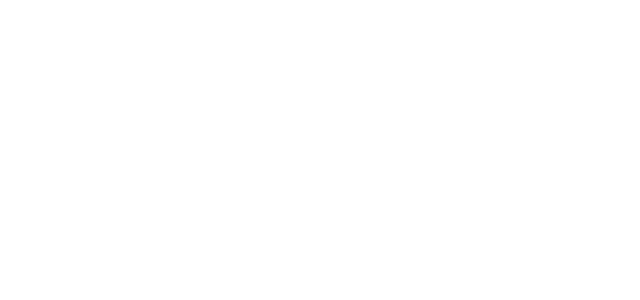
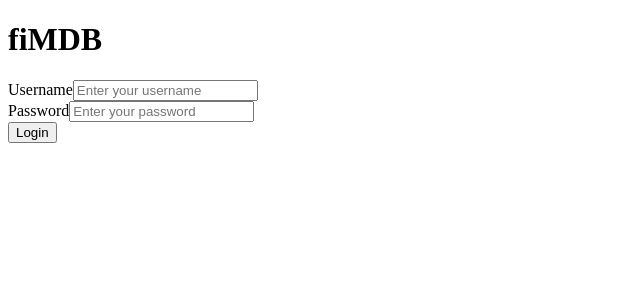
Before and after one commit to jainaryan644/movieDBsystem, a Vue app in the folder frontend/: page /login in a window 1280 px wide. Before the commit this address had no page. Shown: the top 300 px of the page, without its empty margins (0-640 px from the left). Built offline with nearby package versions, Linux system fonts and the light colour scheme.

Commit message:
Update index.js

```diff
--- a/frontend/src/router/index.js
+++ b/frontend/src/router/index.js
@@ -1,10 +1,17 @@
 import { createRouter, createWebHistory } from "vue-router";
-import MovieList from "../components/MovieList.vue"; // Replace with your component paths
-import MovieDetails from "../components/MovieDetails.vue";
+import HomePage from "../components/HomePage.vue";
 
 const routes = [
-  { path: "/", name: "Home", component: MovieList },
-  { path: "/movie/:id", name: "MovieDetails", component: MovieDetails },
+  {
+    path: "/",
+    name: "Home",
+    component: HomePage,
+  },
+  {
+    path: "/login",
+    name: "Login",
+    component: () => import("../components/LoginPage.vue"),
+  },
 ];
 
 const router = createRouter({
```
